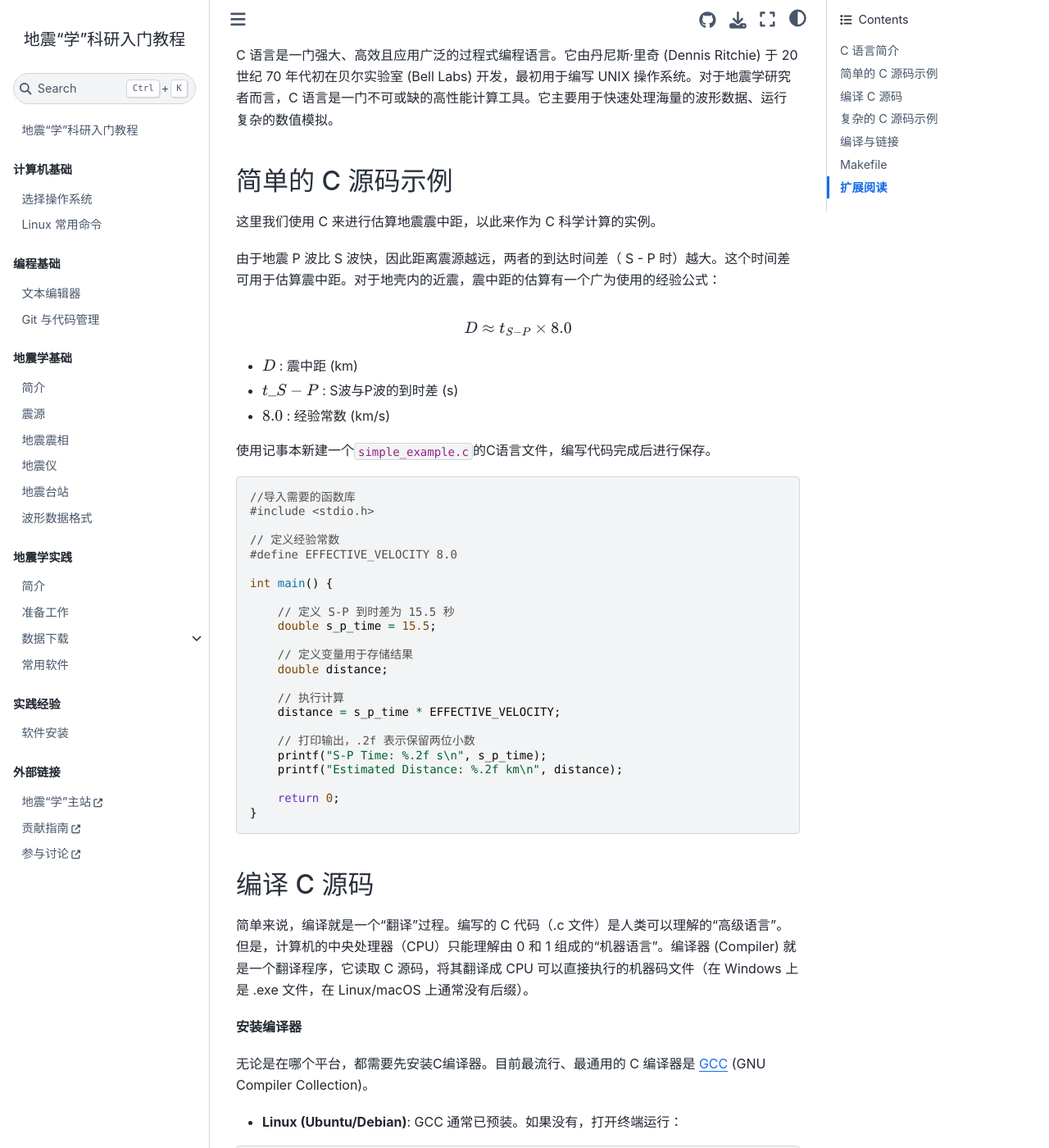
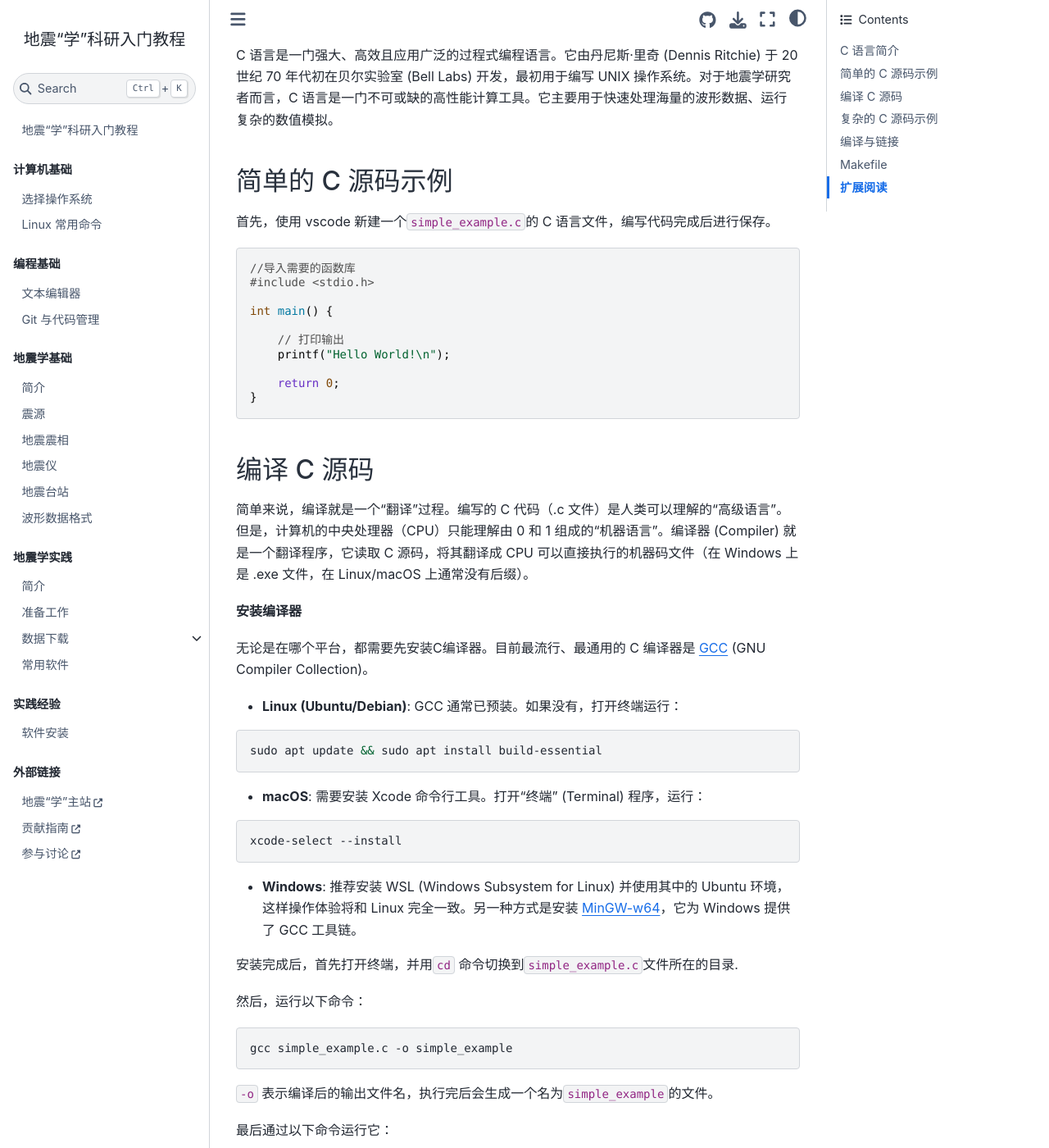
Before and after one commit to seismo-learn/seismology101, a Jupyter Book: the page built from source/programming/c.md, in a window 1280 px wide and 1400 px high, scrolled down 283 px. Shown: the whole window at 82% size. Built offline with Jupyter Book 1.0.4 settings and Sphinx 7.4.7 and the Sphinx Book theme 1.1.4, drawn with Linux system fonts in a browser that asks for light colours; pages that are not in the unit, such as notebooks, are missing from menus; some of the changed text lies outside the part shown.

Commit message:
git commit -m "rewrite content 1-3"

````diff
--- a/source/programming/c.md
+++ b/source/programming/c.md
@@ -12,39 +12,16 @@
 
 ## 简单的 C 源码示例
 
-这里我们使用 C 来进行估算地震震中距，以此来作为 C 科学计算的实例。
-
-由于地震 P 波比 S 波快，因此距离震源越远，两者的到达时间差（ S - P 时）越大。这个时间差可用于估算震中距。对于地壳内的近震，震中距的估算有一个广为使用的经验公式：
-
-$$D \approx t_{S-P} \times 8.0$$
-
-  - **$D$** : 震中距 (km)
-  - **$t\_{S-P}$** : S波与P波的到时差 (s)
-  - **$8.0$** : 经验常数 (km/s)
-
-使用记事本新建一个`simple_example.c`的C语言文件，编写代码完成后进行保存。
+首先，使用 vscode 新建一个`simple_example.c`的 C 语言文件，编写代码完成后进行保存。
 
 ```c
 //导入需要的函数库
 #include <stdio.h>
 
-// 定义经验常数
-#define EFFECTIVE_VELOCITY 8.0
-
 int main() {
 
-    // 定义 S-P 到时差为 15.5 秒
-    double s_p_time = 15.5;
-
-    // 定义变量用于存储结果
-    double distance;
-
-    // 执行计算
-    distance = s_p_time * EFFECTIVE_VELOCITY;
-
-    // 打印输出，.2f 表示保留两位小数
-    printf("S-P Time: %.2f s\n", s_p_time);
-    printf("Estimated Distance: %.2f km\n", distance);
+    // 打印输出
+    printf("Hello World!\n");
 
     return 0;
 }
@@ -92,8 +69,7 @@
 结果如下:
 
 ```
-S-P Time: 15.50 s
-Estimated Distance: 124.00 km
+Hello World!
 ```
 
 ## 复杂的 C 源码示例
````
